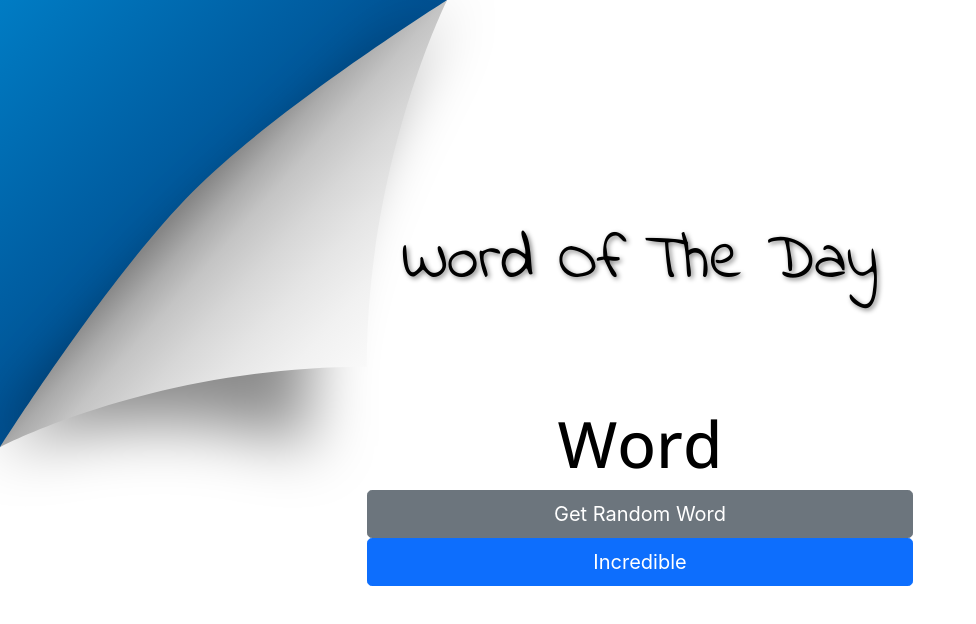
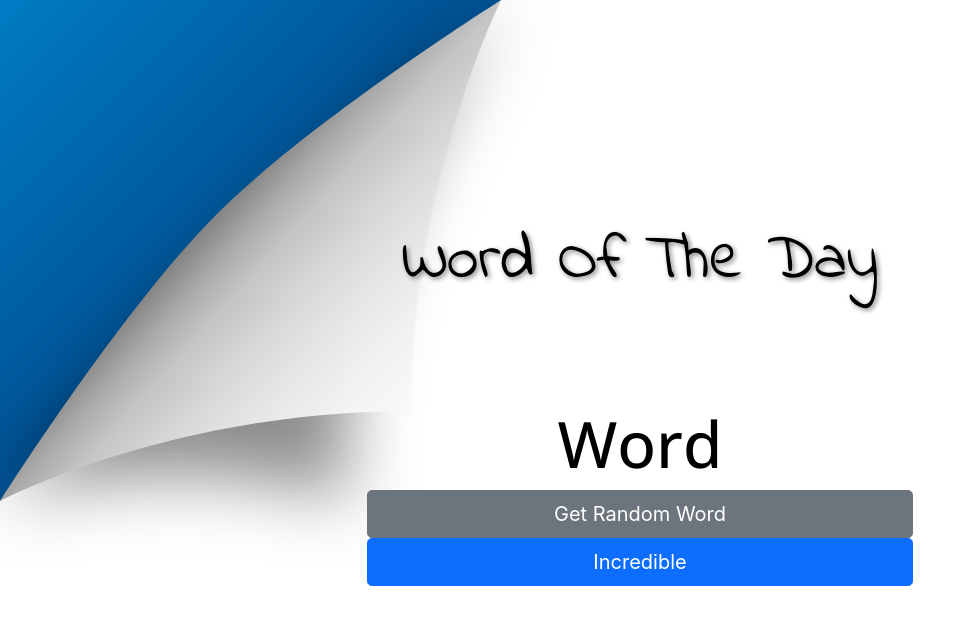
Before and after one commit to kdotelle/dictionary, a React (Create React App) app: page / in a window 1280 px wide. Shown: the top 624 px of the page, without its empty margins (0-976 px from the left). Built offline with nearby package versions, Linux system fonts and the light colour scheme; no server answers; a web font is replaced by a local one.

Commit message:
changed background size

```diff
--- a/src/Word.css
+++ b/src/Word.css
@@ -1,6 +1,10 @@
 h1 {
   font-size: 64px;
   font-family: "Open Sans", sans-serif;
+}
+
+.definition {
+  font-size: 20px;
 }
 
 .word {
--- a/src/Word.js
+++ b/src/Word.js
@@ -64,7 +64,7 @@ function Word() {
   return (
     <div className="container">
       <div className="row word">
-        <div className="col-sm-6">
+        <div className="col-sm-6 definition">
           <h1>{word}</h1>
           {partOfSpeech && (
             <p>
--- a/src/index.css
+++ b/src/index.css
@@ -10,6 +10,7 @@ body {
   background-attachment: fixed;
   background-repeat: no-repeat;
   background-position: top left;
+  background-size: 45%;
 }
 
 code {
```
